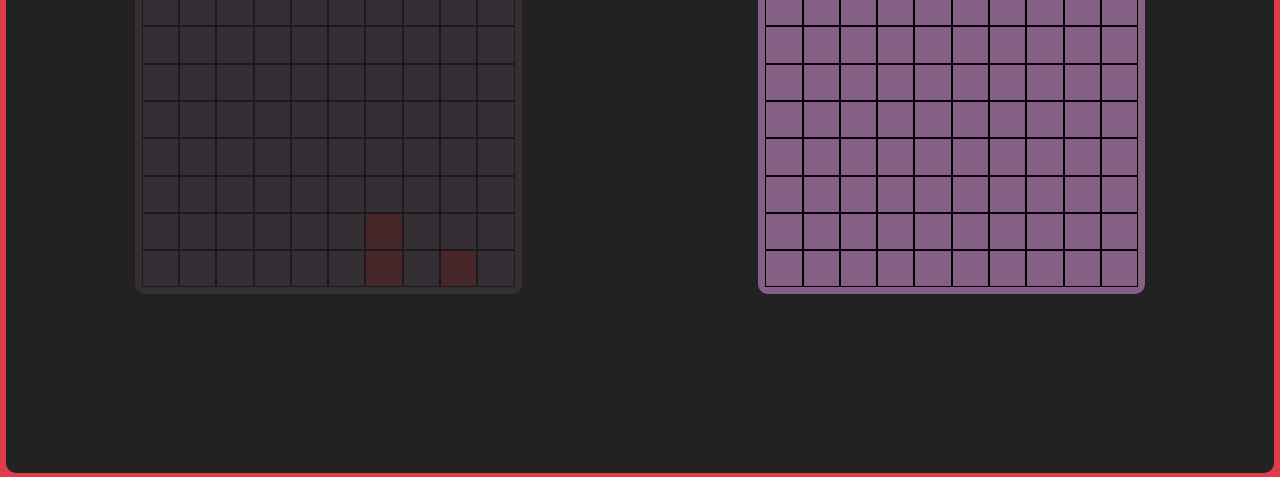
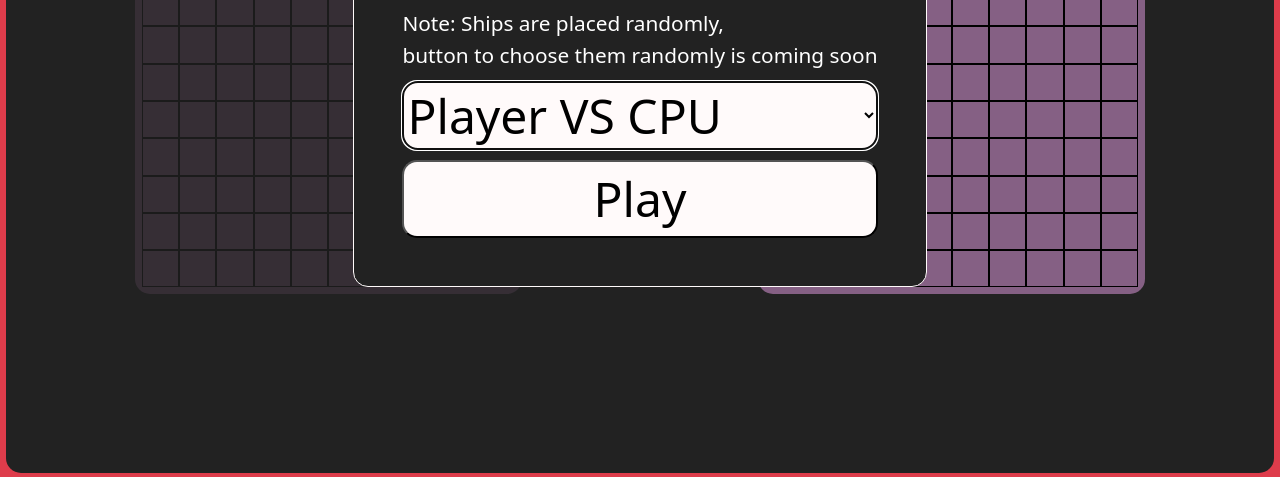
Before and after one commit to x74z/battleship, a website built with webpack: page src/template.html in a window 1280 px wide. Shown: the part 323-800 px from the top of the page. Built offline with nearby package versions, Linux system fonts and the light colour scheme.

Commit message:
feat: add dialog to choose gamemode on page load

```diff
--- a/src/dom-handler.js
+++ b/src/dom-handler.js
@@ -181,6 +181,21 @@ export default class DomHandler {
       }
     }
   }
+  startSelectionScreen() {
+    const dialog = document.querySelector(".js-dialog--game-selection-screen");
+    dialog.show();
+    const dialogForm = dialog.querySelector("form");
+    dialogForm.addEventListener("submit", (e) => {
+      e.preventDefault();
+      const chosenGamemode = dialogForm.gamemode.value;
+      if (chosenGamemode === "pVp") {
+        this.startPlayerVSPlayerGame();
+      } else {
+        this.startPlayerVSComputerGame();
+      }
+      dialog.close();
+    });
+  }
   startPlayerVSComputerGame() {
     const player = new Player();
     const enemyCPU = new Player();
--- a/src/index.js
+++ b/src/index.js
@@ -25,10 +25,11 @@ function initBoard(
 (() => {
   // Test if i can add the classes to the cells for each ship
   const domHandler = new DomHandler();
-  const SHOW_SHIPS = true;
-  const HIDE_SHIPS = false;
-  const MAKE_CELLS_INTERACTABLE = true;
-  domHandler.startPlayerVSComputerGame();
+  // const SHOW_SHIPS = true;
+  // const HIDE_SHIPS = false;
+  // const MAKE_CELLS_INTERACTABLE = true;
+  domHandler.startSelectionScreen();
+  // domHandler.startPlayerVSComputerGame();
   // domHandler.startPlayerVSPlayerGame();
   // initBoard(domHandler, "player", SHOW_SHIPS, MAKE_CELLS_INTERACTABLE);
   // initBoard(domHandler, "enemy", HIDE_SHIPS, MAKE_CELLS_INTERACTABLE);
--- a/src/styles.css
+++ b/src/styles.css
@@ -75,7 +75,7 @@ body {
   --cornflower-blue: #4c91ff;
   --snow: snow;
   --white-greyish: #dedede;
-  --border-radius-size: 10px;
+  --border-radius-size: 15px;
   width: 100%;
   height: 100vh;
   background-color: var(--rusty-red);
@@ -97,6 +97,7 @@ body {
     "Open Sans",
     "Helvetica Neue",
     sans-serif;
+  align-items: center;
 }
 
 .battlefield {
@@ -183,3 +184,34 @@ body {
     color: grey;
   }
 }
+
+.dialog {
+  font-size: 3rem;
+  position: absolute;
+  margin: auto;
+  border-radius: var(--border-radius-size);
+  background-color: var(--lighter-black);
+  border: solid var(--snow) 1px;
+  color: white;
+
+  .dialog__content {
+    display: flex;
+    flex-direction: column;
+    gap: 20px;
+  }
+
+  .dialog__form {
+    border-radius: var(--border-radius-size);
+    display: flex;
+    flex-direction: column;
+    gap: 10px;
+    p{
+      font-size: 1.3rem;
+    }
+
+    select, button {
+      background-color: var(--snow);
+      border-radius: var(--border-radius-size);
+    }
+  }
+}
--- a/src/template.html
+++ b/src/template.html
@@ -138,8 +138,8 @@
       </table>
     </div>
 
-    <!-- Enemy Board -->
 
+      <!-- Enemy Board -->
     <div
       class="battlefield__board battlefield__board--enemy js-battlefield__board--enemy battlefield__board--current-turn">
       <img class="battlefield__board-game-over-screen" src="./media/lose-7820642_1280.png" alt="Game Over" />
@@ -268,6 +268,21 @@
       </table>
     </div>
   </div>
+    <dialog class="dialog dialog--game-selection-screen js-dialog--game-selection-screen">
+      <div class="dialog__content">
+        <p class="dialog__title">Select a gamemode</p>
+        <form method="dialog" class="dialog__form js-gamemode-dialog">
+          <p class="dialog__title">Note: Ships are placed randomly, <br>button to choose them randomly is coming soon</p>
+
+        <select name="gamemode" required>
+          <option  selected="selected" value="pVcpu">Player VS CPU</option>
+          <option  value="pVp">Player VS Player</option>
+        </select>
+        <button type="submit" class="dialog__form-submit-button js-submit-button">Play</button>
+
+        </form>
+      </div>
+    </dialog>
 </body>
 
 </html>
```
